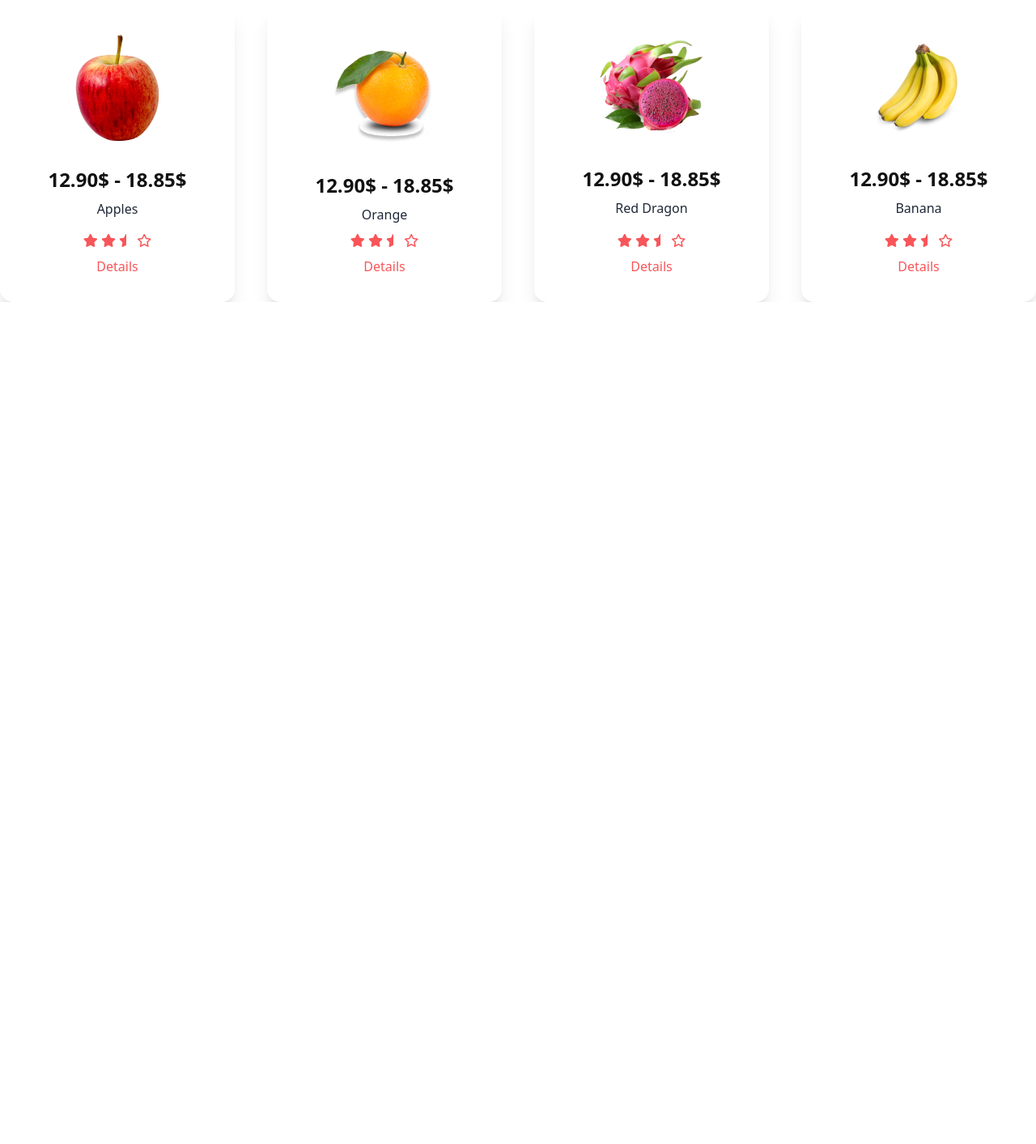
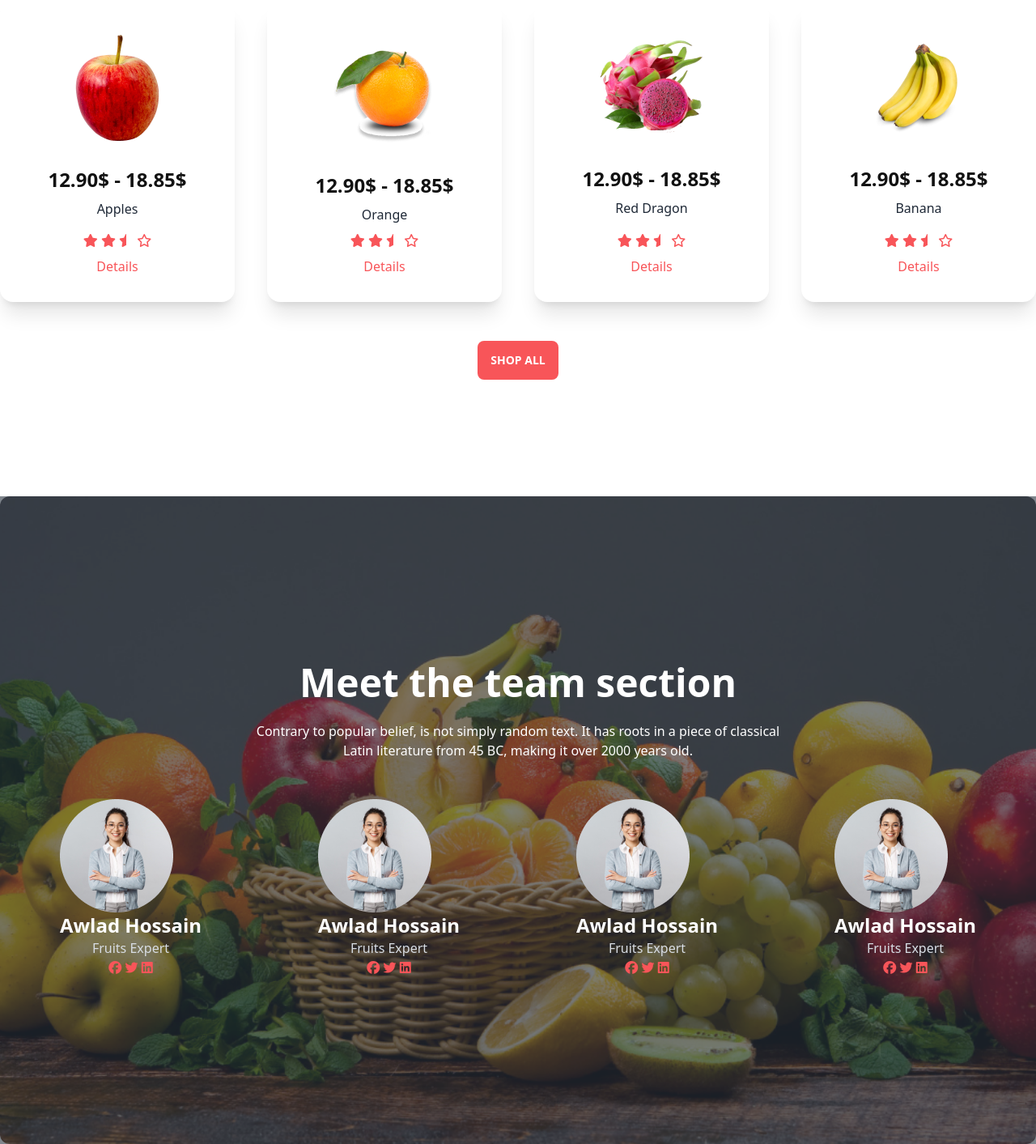
Before and after one commit to hridoyroy10/fruit-brust, a plain HTML site: page index.html in a window 1280 px wide. Shown: the part 1609-3022 px from the top of the page at 81% size. Before the commit the page ends 1982 px from the top, so only its background shows below. Drawn offline with nearby package versions, Linux system fonts and the light colour scheme.

Commit message:
tem section added

```diff
--- a/index.html
+++ b/index.html
@@ -341,6 +341,80 @@
                     </div>
                 </div>
             </div>
+            <div class="text-center mt-12">
+                <button class="btn border-none text-white bg-[#F85559]">Shop All</button>
+            </div>
+        </section>
+
+        <!-- tem section start -->
+        <section class="container mx-auto mt-36">
+            <div class="hero min-h-screen rounded-xl" style="background-image: url(images/banner1.png);">
+                <div class="hero-overlay bg-opacity-60"></div>
+                <div class=" text-center text-neutral-content">
+                    <div class="">
+                        <h1 class="text-5xl font-extrabold text-white mb-6">Meet the team section</h1>
+                        <p class="text-base font-medium text-white">Contrary to popular belief, is not simply random
+                            text. It has roots in a piece of classical <br> Latin literature from 45 BC, making it over
+                            2000 years old.</p>
+                    </div>
+                    <div class=" flex flex-col lg:flex-row items-center justify-center mt-12 gap-36">
+                        <!-- member1 start -->
+                        <div class="">
+
+                                <img src="images/member4.png" alt="member1">
+
+                            <h4 class="text-2xl font-bold text-white">Awlad Hossain</h4>
+                            <p>Fruits Expert</p>
+                            <div class="text-[#F85559]">
+                                <i class="fa-brands fa-facebook"></i>
+                                <i class="fa-brands fa-twitter"></i>
+                                <i class="fa-brands fa-linkedin"></i>
+                            </div>
+                        </div>
+                        <!-- member2 start -->
+                        <div class="">
+
+                                <img src="images/member4.png" alt="member1">
+
+                            <h4 class="text-2xl font-bold text-white">Awlad Hossain</h4>
+                            <p>Fruits Expert</p>
+                            <div class="text-[#F85559]">
+                                <i class="fa-brands fa-facebook"></i>
+                                <i class="fa-brands fa-twitter"></i>
+                                <i class="fa-brands fa-linkedin"></i>
+                            </div>
+                        </div>
+                        <!-- member3 start -->
+                        <div class="">
+
+                                <img src="images/member4.png" alt="member1">
+
+                            <h4 class="text-2xl font-bold text-white">Awlad Hossain</h4>
+                            <p>Fruits Expert</p>
+                            <div class="text-[#F85559]">
+                                <i class="fa-brands fa-facebook"></i>
+                                <i class="fa-brands fa-twitter"></i>
+                                <i class="fa-brands fa-linkedin"></i>
+                            </div>
+                        </div>
+                        <!-- member4 start -->
+                        <div class="">
+                            <img src="images/member4.png" alt="member1">
+                            <h4 class="text-2xl font-bold text-white">Awlad Hossain</h4>
+                            <p>Fruits Expert</p>
+                            <div class="text-[#F85559]">
+                                <i class="fa-brands fa-facebook"></i>
+                                <i class="fa-brands fa-twitter"></i>
+                                <i class="fa-brands fa-linkedin"></i>
+                            </div>
+                        </div>
+                        <!-- <h1 class="mb-5 text-5xl font-bold">Hello there</h1>
+                        <p class="mb-5">Provident cupiditate voluptatem et in. Quaerat fugiat ut assumenda excepturi
+                            exercitationem quasi. In deleniti eaque aut repudiandae et a id nisi.</p>
+                        <button class="btn btn-primary">Get Started</button> -->
+                    </div>
+                </div>
+            </div>
         </section>
     </main>
 </body>
```
